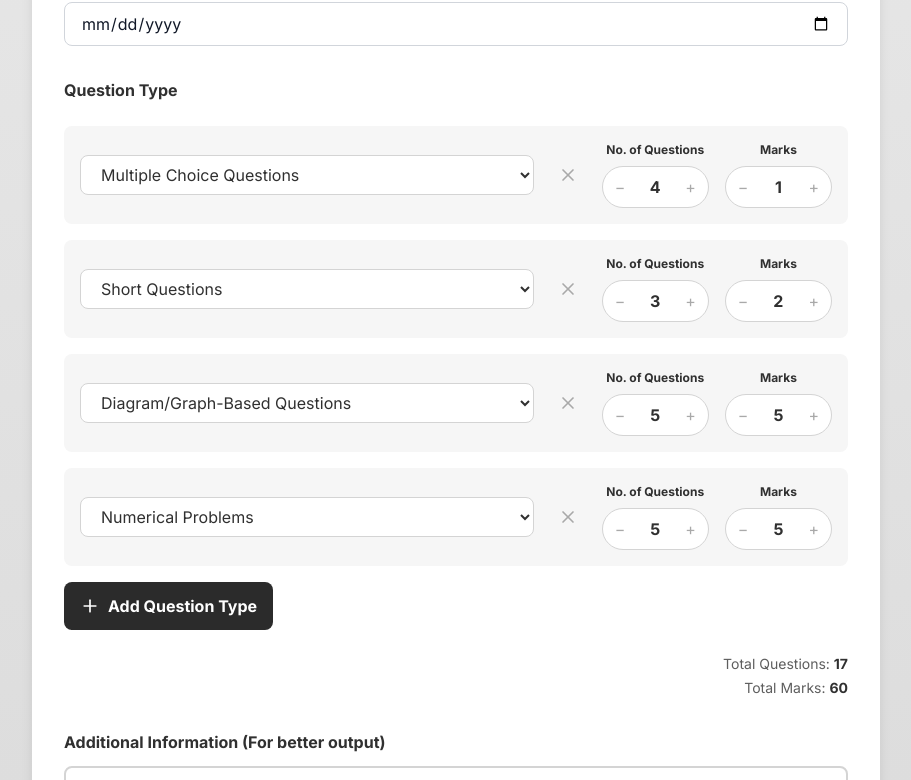
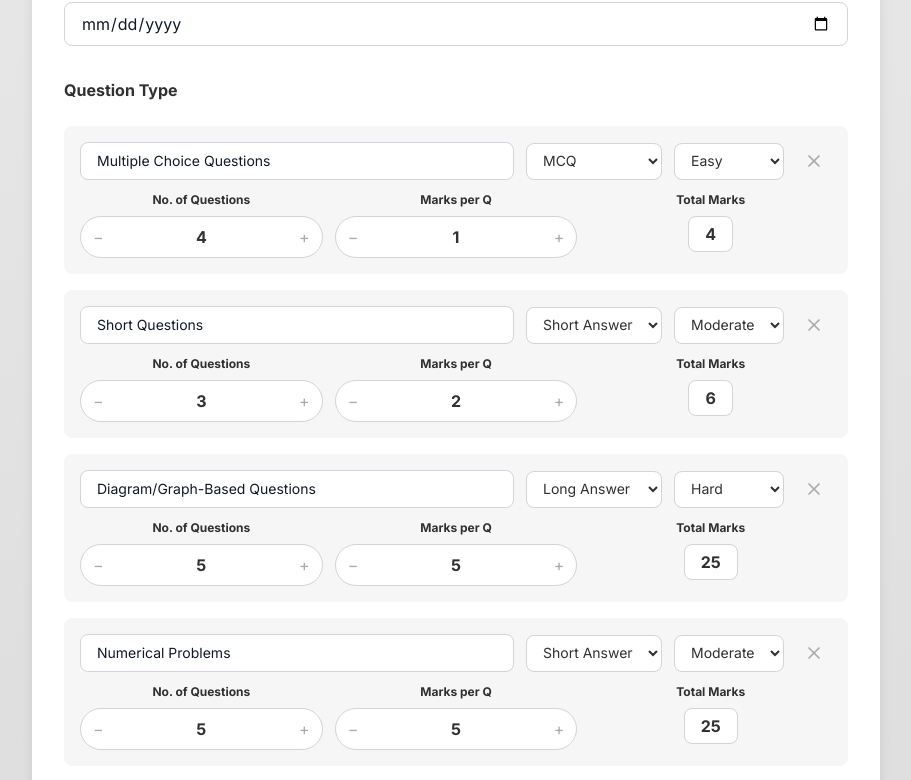
Before and after one commit to Faraz011/AssessAI, a Next.js app in the folder frontend/: page /create in a window 1280 px wide. Shown: the part 854-1634 px from the top of the page, without its empty margins (184-1095 px from the left). Built offline with nearby package versions, Linux system fonts and the light colour scheme; no server answers.

Commit message:
frontend: send sections payload from create page

```diff
--- a/frontend/src/app/create/page.tsx
+++ b/frontend/src/app/create/page.tsx
@@ -11,6 +11,8 @@ type QuestionType = {
   name: string;
   count: number;
   marks: number;
+  type: "MCQ" | "ShortAnswer" | "LongAnswer" | "TrueFalse" | "FillInTheBlank";
+  difficulty: "Easy" | "Moderate" | "Hard";
 };
 
 export default function CreateAssignment() {
@@ -23,10 +25,10 @@ export default function CreateAssignment() {
   const [isSubmitting, setIsSubmitting] = useState(false);
   const [error, setError] = useState<string | null>(null);
   const [questionTypes, setQuestionTypes] = useState<QuestionType[]>([
-    { id: "1", name: "Multiple Choice Questions", count: 4, marks: 1 },
-    { id: "2", name: "Short Questions", count: 3, marks: 2 },
-    { id: "3", name: "Diagram/Graph-Based Questions", count: 5, marks: 5 },
-    { id: "4", name: "Numerical Problems", count: 5, marks: 5 },
+    { id: "1", name: "Multiple Choice Questions", count: 4, marks: 1, type: "MCQ", difficulty: "Easy" },
+    { id: "2", name: "Short Questions", count: 3, marks: 2, type: "ShortAnswer", difficulty: "Moderate" },
+    { id: "3", name: "Diagram/Graph-Based Questions", count: 5, marks: 5, type: "LongAnswer", difficulty: "Hard" },
+    { id: "4", name: "Numerical Problems", count: 5, marks: 5, type: "ShortAnswer", difficulty: "Moderate" },
   ]);
 
   const totalQuestions = questionTypes.reduce((sum, qt) => sum + qt.count, 0);
@@ -66,7 +68,7 @@ export default function CreateAssignment() {
       Math.max(...questionTypes.map((qt) => parseInt(qt.id)), 0) + 1;
     setQuestionTypes([
       ...questionTypes,
-      { id: newId.toString(), name: "New Question Type", count: 0, marks: 1 },
+      { id: newId.toString(), name: "New Question Type", count: 0, marks: 1, type: "ShortAnswer", difficulty: "Moderate" },
     ]);
   };
 
@@ -94,15 +96,22 @@ export default function CreateAssignment() {
       const formData = new FormData();
       formData.append("title", title);
       formData.append("grade", grade);
+
+      // Send all question types with their custom settings
       formData.append(
-        "numQuestions",
-        JSON.stringify({
-          sectionA: questionTypes[0]?.count || 0,
-          sectionB: questionTypes[1]?.count || 0,
-          sectionC: questionTypes[2]?.count || 0,
-        }),
+        "sections",
+        JSON.stringify(
+          questionTypes
+            .filter((qt) => qt.count > 0) // Only include sections with questions
+            .map((qt) => ({
+              name: qt.name,
+              count: qt.count,
+              marksPerQ: qt.marks,
+              type: qt.type,
+              difficulty: qt.difficulty,
+            }))
+        )
       );
-      formData.append("questionTypes", JSON.stringify(["MCQ"]));
 
       if (dueDate) {
         formData.append("dueDate", dueDate);
@@ -309,42 +318,90 @@ export default function CreateAssignment() {
                   {questionTypes.map((qt) => (
                     <div
                       key={qt.id}
-                      className="flex items-center gap-4 p-4 bg-[#f6f6f6] rounded-lg hover:bg-[#f0f0f0] transition-colors"
+                      className="p-4 bg-[#f6f6f6] rounded-lg hover:bg-[#f0f0f0] transition-colors"
                     >
-                      {/* Question Type Name and Dropdown */}
-                      <select className="flex-1 px-4 py-2 bg-white border border-[#d4d4d4] rounded-lg text-[#303030] focus:outline-none focus:border-[#303030] transition-colors">
-                        <option>{qt.name}</option>
-                        <option>Multiple Choice Questions</option>
-                        <option>Short Questions</option>
-                        <option>Diagram/Graph-Based Questions</option>
-                        <option>Numerical Problems</option>
-                        <option>Essay Questions</option>
-                        <option>Matching Questions</option>
-                        <option>Fill in the Blanks</option>
+                      {/* Top Row: Name, Type, Difficulty, Remove */}
+                      <div className="flex items-center gap-3 mb-3">
+                        {/* Question Type Name */}
+                        <input
+                          type="text"
+                          value={qt.name}
+                          onChange={(e) => {
+                            setQuestionTypes(
+                              questionTypes.map((q) =>
+                                q.id === qt.id ? { ...q, name: e.target.value } : q
+                              )
+                            );
+                          }}
+                          className="flex-1 px-3 py-2 bg-white border border-[#d4d4d4] rounded-lg text-[#303030] text-sm focus:outline-none focus:border-[#303030]"
+                          placeholder="Question Type Name"
+                        />
+
+                        {/* Type Dropdown */}
+                        <select
+                          value={qt.type}
+                          onChange={(e) => {
+                            setQuestionTypes(
+                              questionTypes.map((q) =>
+                                q.id === qt.id
+                                  ? { ...q, type: e.target.value as QuestionType["type"] }
+                                  : q
+                              )
+                            );
+                          }}
+                          className="px-3 py-2 bg-white border border-[#d4d4d4] rounded-lg text-[#303030] text-sm focus:outline-none focus:border-[#303030]"
+                        >
+                          <option value="MCQ">MCQ</option>
+                          <option value="ShortAnswer">Short Answer</option>
+                          <option value="LongAnswer">Long Answer</option>
+                          <option value="TrueFalse">True/False</option>
+                          <option value="FillInTheBlank">Fill in Blank</option>
+                        </select>
+
+                        {/* Difficulty Dropdown */}
+                        <select
+                          value={qt.difficulty}
+                          onChange={(e) => {
+                            setQuestionTypes(
+                              questionTypes.map((q) =>
+                                q.id === qt.id
+                                  ? { ...q, difficulty: e.target.value as QuestionType["difficulty"] }
+                                  : q
+                              )
+                            );
+                          }}
+                          className="px-3 py-2 bg-white border border-[#d4d4d4] rounded-lg text-[#303030] text-sm focus:outline-none focus:border-[#303030]"
+                        >
+                          <option value="Easy">Easy</option>
+                          <option value="Moderate">Moderate</option>
+                          <option value="Hard">Hard</option>
                         </select>
 
                         {/* Remove Button */}
                         <button
                           onClick={() => removeQuestionType(qt.id)}
-                        className="p-2 text-[#a9a9a9] hover:text-[#303030] transition-colors"
+                          className="p-2 text-[#a9a9a9] hover:text-red-500 transition-colors"
                           title="Remove question type"
                         >
                           <X size={20} />
                         </button>
+                      </div>
 
+                      {/* Bottom Row: Count and Marks */}
+                      <div className="flex gap-3">
                         {/* Number of Questions */}
-                      <div className="flex flex-col items-center gap-2">
+                        <div className="flex-1 flex flex-col items-center gap-2">
                           <label className="text-xs font-bold text-[#303030]">
                             No. of Questions
                           </label>
-                        <div className="flex items-center bg-white rounded-full px-2 py-1 border border-[#d4d4d4]">
+                          <div className="flex items-center bg-white rounded-full px-2 py-1 border border-[#d4d4d4] w-full justify-between">
                             <button
                               onClick={() => handleQuestionCountChange(qt.id, -1)}
                               className="p-1 text-[#a9a9a9] hover:text-[#303030] transition-colors"
                             >
                               −
                             </button>
-                          <span className="mx-4 font-bold text-[#303030] min-w-[20px] text-center">
+                            <span className="font-bold text-[#303030]">
                               {qt.count}
                             </span>
                             <button
@@ -356,19 +413,19 @@ export default function CreateAssignment() {
                           </div>
                         </div>
 
-                      {/* Marks */}
-                      <div className="flex flex-col items-center gap-2">
+                        {/* Marks Per Question */}
+                        <div className="flex-1 flex flex-col items-center gap-2">
                           <label className="text-xs font-bold text-[#303030]">
-                          Marks
+                            Marks per Q
                           </label>
-                        <div className="flex items-center bg-white rounded-full px-2 py-1 border border-[#d4d4d4]">
+                          <div className="flex items-center bg-white rounded-full px-2 py-1 border border-[#d4d4d4] w-full justify-between">
                             <button
                               onClick={() => handleMarksChange(qt.id, -1)}
                               className="p-1 text-[#a9a9a9] hover:text-[#303030] transition-colors"
                             >
                               −
                             </button>
-                          <span className="mx-4 font-bold text-[#303030] min-w-[20px] text-center">
+                            <span className="font-bold text-[#303030]">
                               {qt.marks}
                             </span>
                             <button
@@ -377,6 +434,19 @@ export default function CreateAssignment() {
                             >
                               +
                             </button>
+                          </div>
+                        </div>
+
+                        {/* Total Marks Display */}
+                        <div className="flex-1 flex flex-col items-center gap-2">
+                          <label className="text-xs font-bold text-[#303030]">
+                            Total Marks
+                          </label>
+                          <div className="flex items-center justify-center px-4 py-2 bg-white rounded-lg border border-[#d4d4d4] h-[36px]">
+                            <span className="font-bold text-[#303030]">
+                              {qt.count * qt.marks}
+                            </span>
+                          </div>
                         </div>
                       </div>
                     </div>
```
Lines whose indentation alone changed are shown as unchanged.
